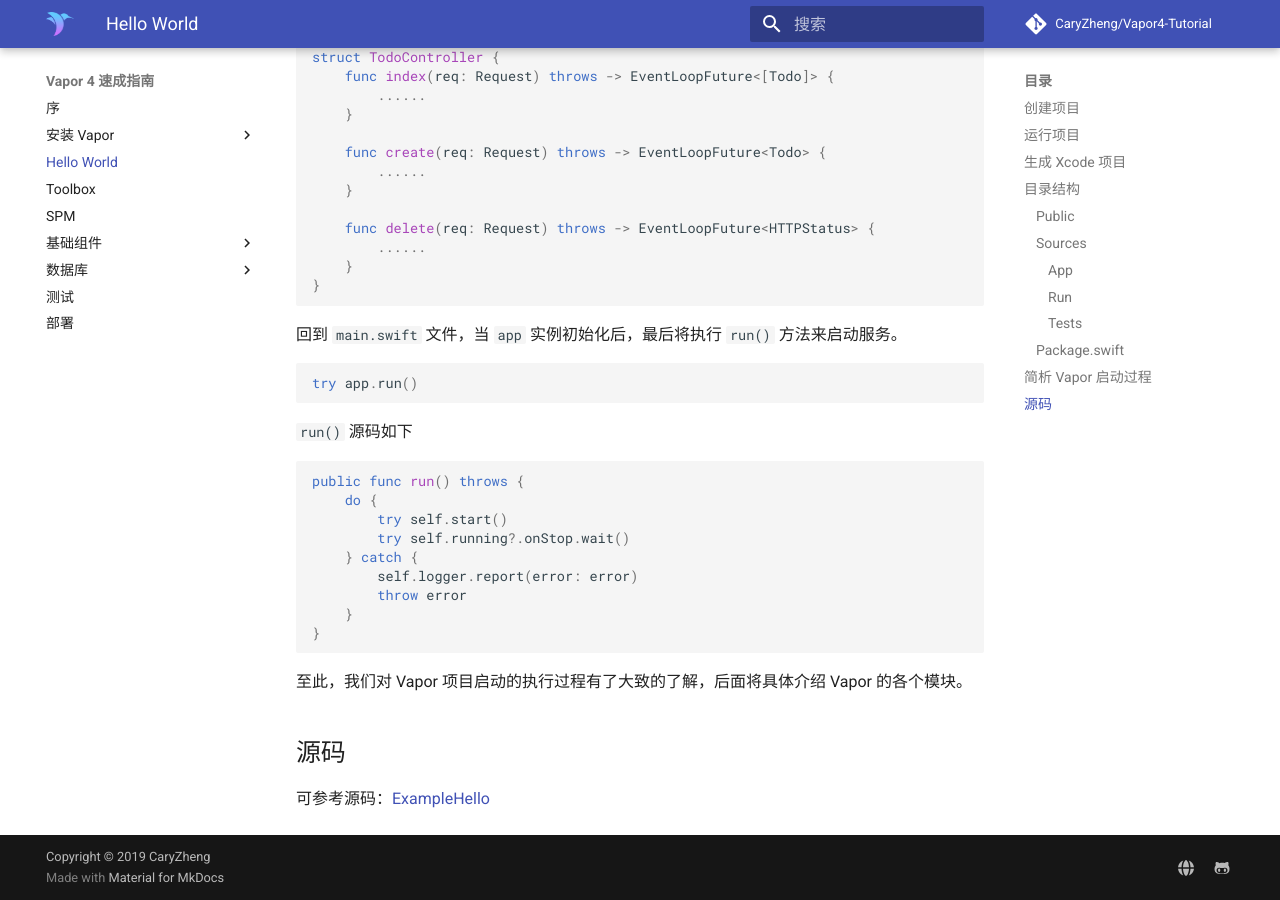
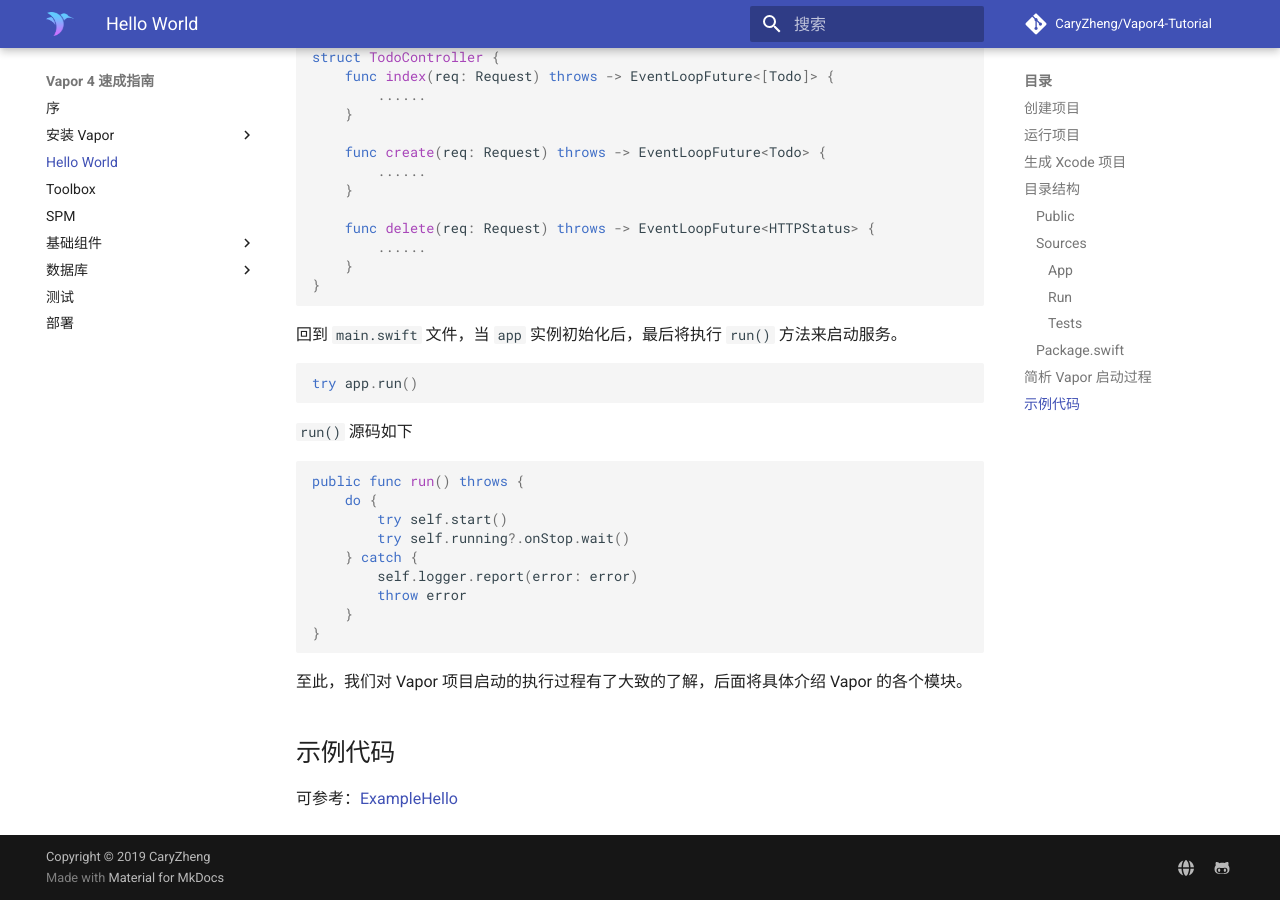
Before and after one commit to CaryZheng/Vapor4-Tutorial, an MkDocs documentation site: the page built from docs/hello_world.md, in a window 1280 px wide and 900 px high, scrolled down 7430 px. Built offline with MkDocs 1.6.1 and Material for MkDocs 9.7.7, drawn with Linux system fonts in a browser that asks for light colours; comment, search, counter and statistics services are not loaded.

Commit message:
Add hello example link

```diff
--- a/docs/hello_world.md
+++ b/docs/hello_world.md
@@ -356,6 +356,6 @@
 
 至此，我们对 Vapor 项目启动的执行过程有了大致的了解，后面将具体介绍 Vapor 的各个模块。
 
-## 源码
+## 示例代码
 
-可参考源码：[ExampleHello](https://github.com/CaryZheng/Vapor4-Tutorial/tree/master/ExampleHello)
+可参考：[ExampleHello](https://github.com/CaryZheng/Vapor4-Tutorial/tree/master/code/ExampleHello)
```
